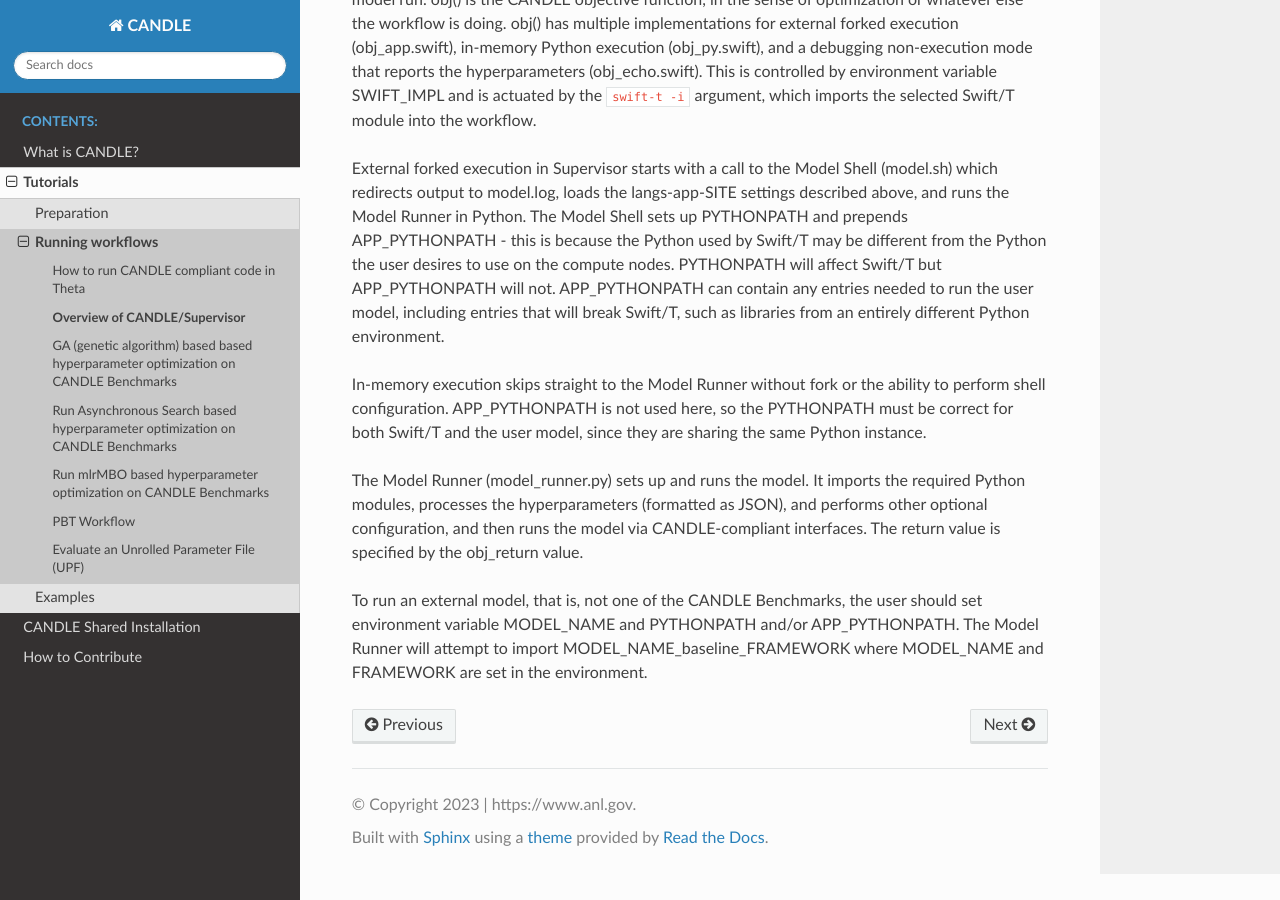
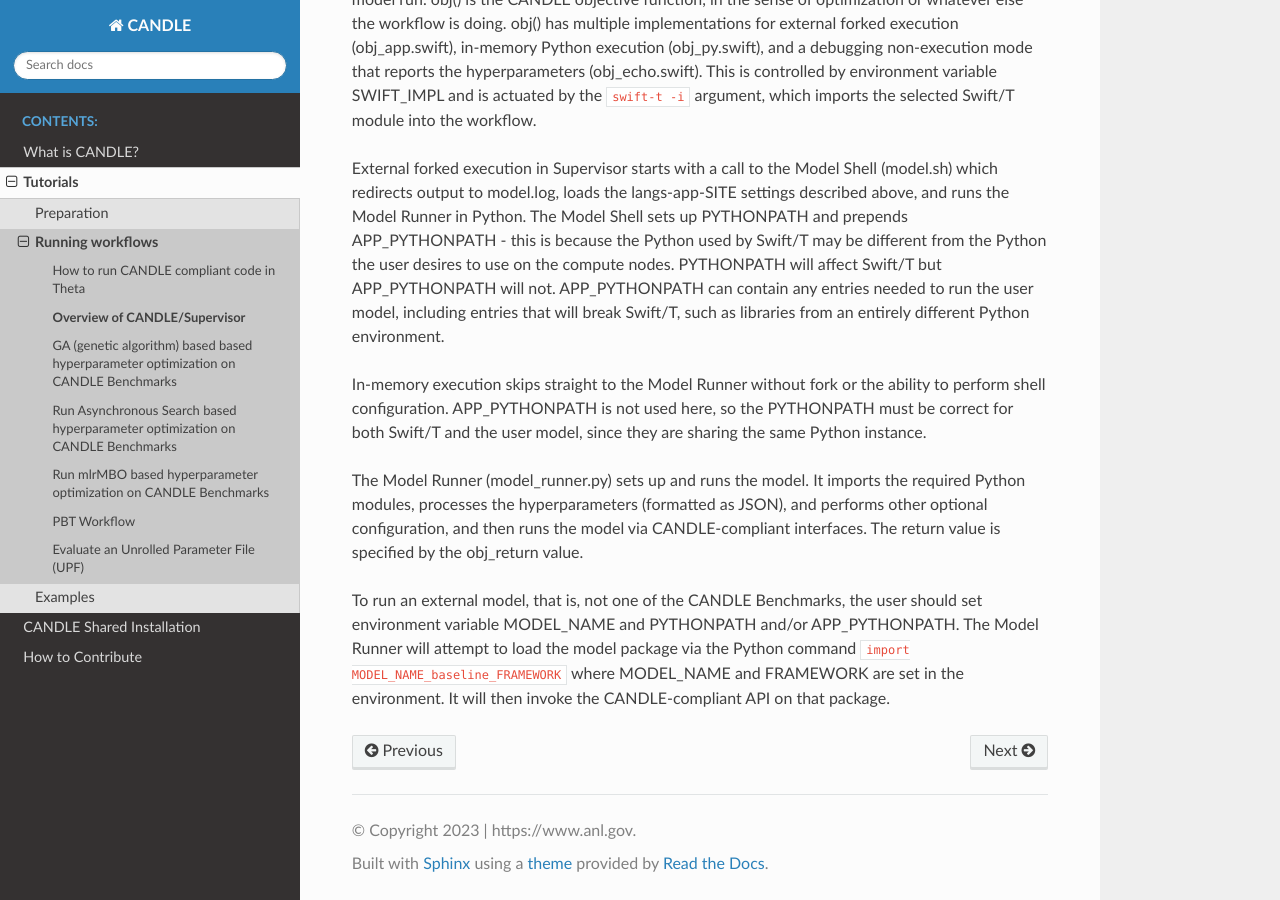
Before and after one commit to ECP-CANDLE/Candle, a Sphinx documentation site: the page built from docs_/source/tutorials/supervisor.rst, in a window 1280 px wide and 900 px high, scrolled down 1727 px. Built offline with Sphinx 7.4.7 and the Read the Docs theme 2.0.0, drawn with Linux system fonts in a browser that asks for light colours; pages that are not in the unit, such as notebooks, are missing from menus.

Commit message:
Better MODEL_NAME stuff

```diff
--- a/docs_/source/tutorials/supervisor.rst
+++ b/docs_/source/tutorials/supervisor.rst
@@ -27,4 +27,4 @@ In-memory execution skips straight to the Model Runner without fork or the abili
 
 The Model Runner (model_runner.py) sets up and runs the model.  It imports the required Python modules, processes the hyperparameters (formatted as JSON), and performs other optional configuration, and then runs the model via CANDLE-compliant interfaces.  The return value is specified by the obj_return value.
 
-To run an external model, that is, not one of the CANDLE Benchmarks, the user should set  environment variable MODEL_NAME and PYTHONPATH and/or APP_PYTHONPATH.  The Model Runner will attempt to import MODEL_NAME_baseline_FRAMEWORK where MODEL_NAME and FRAMEWORK are set in the environment.
+To run an external model, that is, not one of the CANDLE Benchmarks, the user should set  environment variable MODEL_NAME and PYTHONPATH and/or APP_PYTHONPATH.  The Model Runner will attempt to load the model package via the Python command ``import MODEL_NAME_baseline_FRAMEWORK`` where MODEL_NAME and FRAMEWORK are set in the environment.  It will then invoke the CANDLE-compliant API on that package.
```
